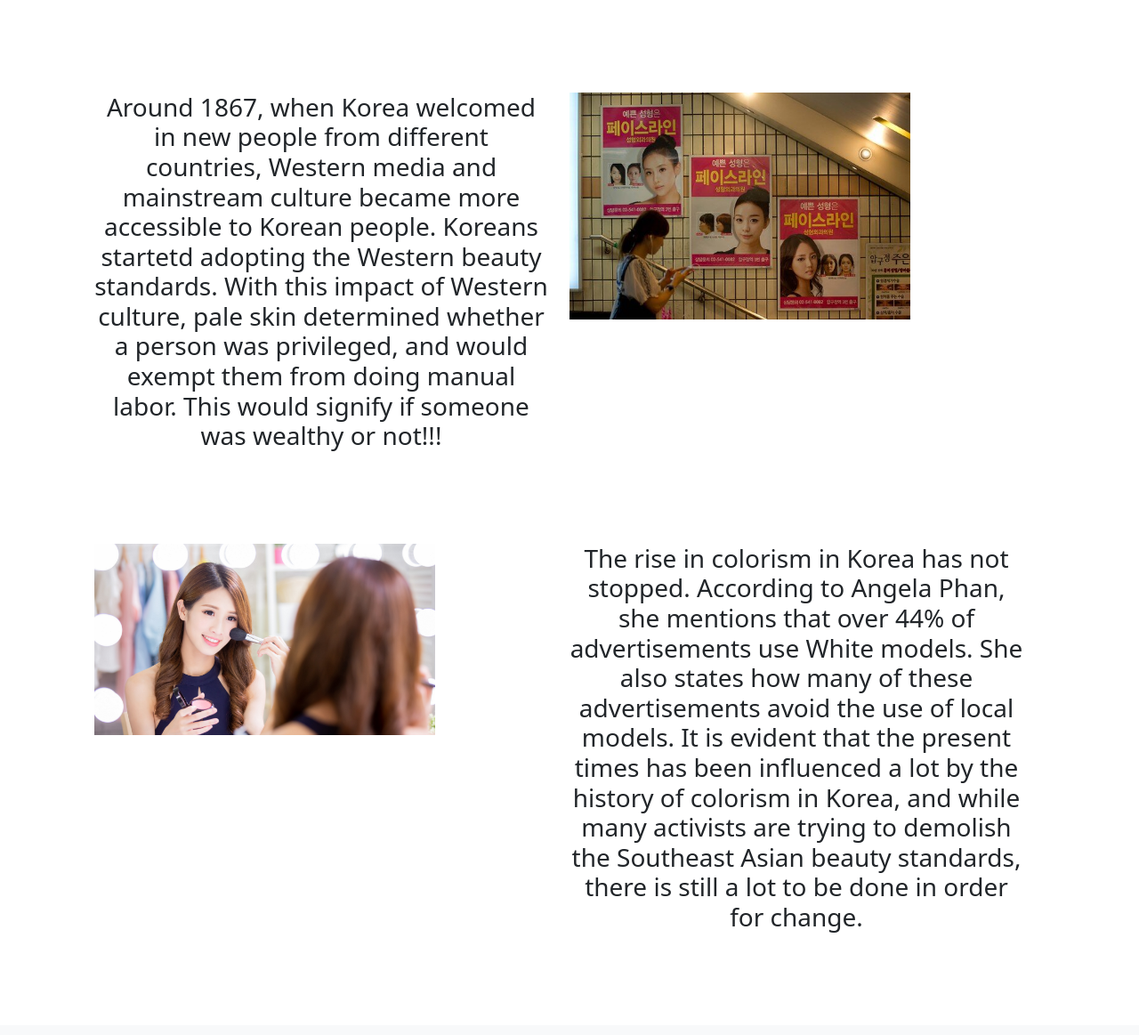
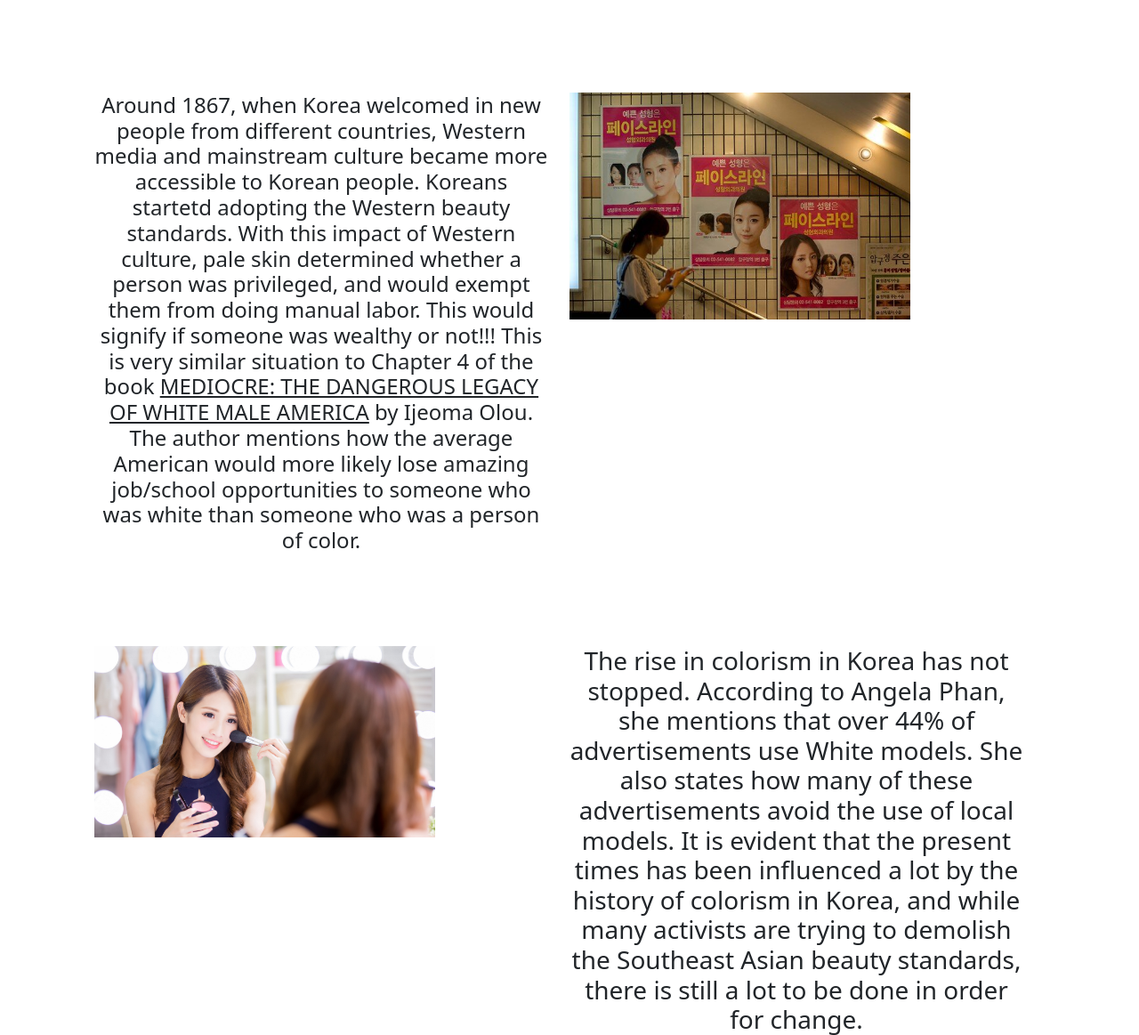
Before and after one commit to kylejava/WGSS-Final-Project, a Flask app: page /history in a window 1280 px wide. Shown: the part 741-1904 px from the top of the page at 89% size. Before the commit the page ends 1789 px from the top, so only its background shows below. Run offline with Flask 2, Linux system fonts and the light colour scheme.

Commit message:
Finished History Page!!!

```diff
--- a/templates/history.html
+++ b/templates/history.html
@@ -54,14 +54,17 @@
 
       <div class="container row py-5">
         <div class="col">
-          <h3>
+          <h4>
             Around 1867, when Korea welcomed in new people from different countries, Western media and
             mainstream culture became more accessible to Korean people. Koreans startetd adopting the
             Western beauty standards. With this impact of Western culture, pale skin determined whether
             a person was privileged, and would exempt them from doing manual labor.
             This would signify if someone was wealthy or not!!!
 
-          </h3>
+            This is very similar situation to Chapter 4 of the book <u> MEDIOCRE: THE DANGEROUS LEGACY OF WHITE MALE AMERICA</u> by Ijeoma Olou.
+            The author mentions how the average American would more likely lose amazing job/school opportunities to someone who was white than someone
+            who was a person of color.
+          </h4>
         </div>
         <div class="col">
           <img src="../static/photos/history2.jpeg" class = "img-fluid d-block w-75">
--- a/templates/impact.html
+++ b/templates/impact.html
@@ -8,12 +8,8 @@
   </head>
   <body>
     <div class="container">
-      <h1>Hello</h1>
+
     </div>
-
-
-
-
     <script src="https://cdn.jsdelivr.net/npm/bootstrap@5.1.3/dist/js/bootstrap.bundle.min.js" integrity="sha384-ka7Sk0Gln4gmtz2MlQnikT1wXgYsOg+OMhuP+IlRH9sENBO0LRn5q+8nbTov4+1p" crossorigin="anonymous"></script>
   </body>
 </html>
```
